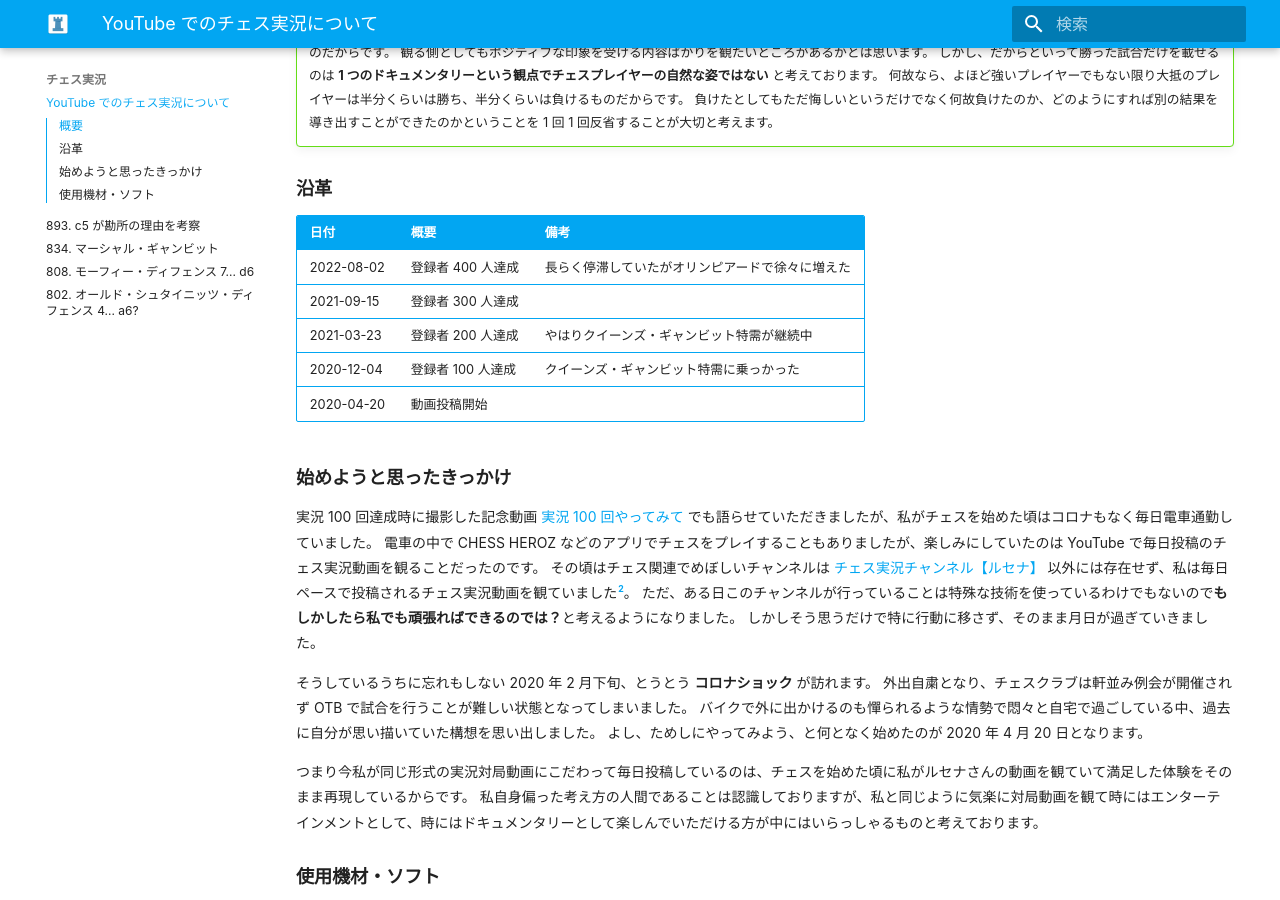
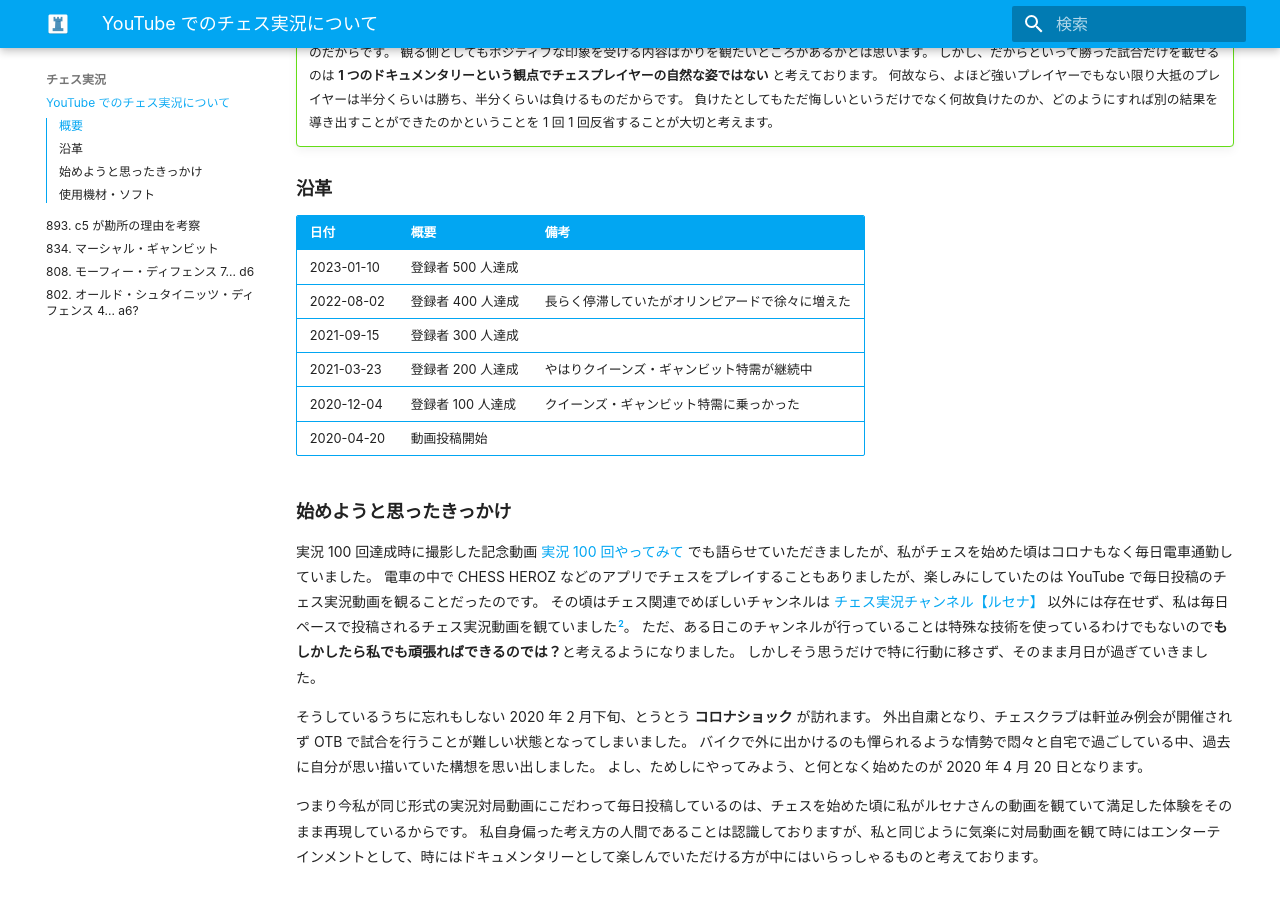
Before and after one commit to kojion/chess, an MkDocs documentation site: the page built from docs/youtube/index.md, in a window 1280 px wide and 900 px high, scrolled down 573 px. Built offline with MkDocs 1.6.1 and Material for MkDocs 9.7.7, drawn with Linux system fonts in a browser that asks for light colours; some web fonts are replaced; comment, search, counter and statistics services are not loaded.

Commit message:
登録者 500 人

```diff
--- a/docs/youtube/index.md
+++ b/docs/youtube/index.md
@@ -34,6 +34,7 @@ description: YouTube チャンネルの概要・沿革・始めたきっかけ
 
 |日付|概要|備考|
 |:--|:--|:--|
+|2023-01-10|登録者 500 人達成||
 |2022-08-02|登録者 400 人達成|長らく停滞していたがオリンピアードで徐々に増えた|
 |2021-09-15|登録者 300 人達成||
 |2021-03-23|登録者 200 人達成|やはりクイーンズ・ギャンビット特需が継続中|
```
